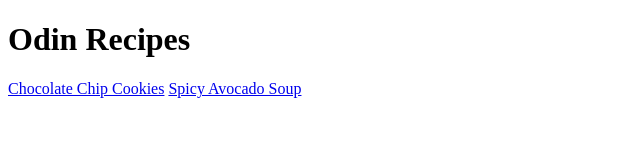
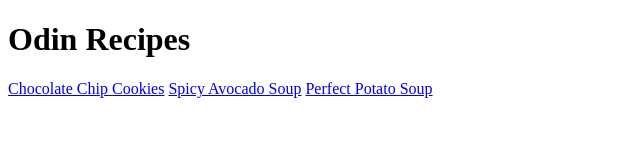
Before and after one commit to IBRlNGTHERUCKUS/odin-recipes, a plain HTML site: page index.html in a window 1280 px wide. Shown: the whole page, without its empty margins (0-640 px from the left). Drawn offline with Linux system fonts and the light colour scheme.

Commit message:
Link potato soup on homepage

```diff
--- a/index.html
+++ b/index.html
@@ -9,5 +9,6 @@
         <h1>Odin Recipes</h1>
         <a href="./recipes/cookies.html">Chocolate Chip Cookies</a>
         <a href="./recipes/avocadosoup.html">Spicy Avocado Soup</a>
+        <a href="./recipes/potatosoup.html">Perfect Potato Soup</a>
     </body>
 </html>
```
